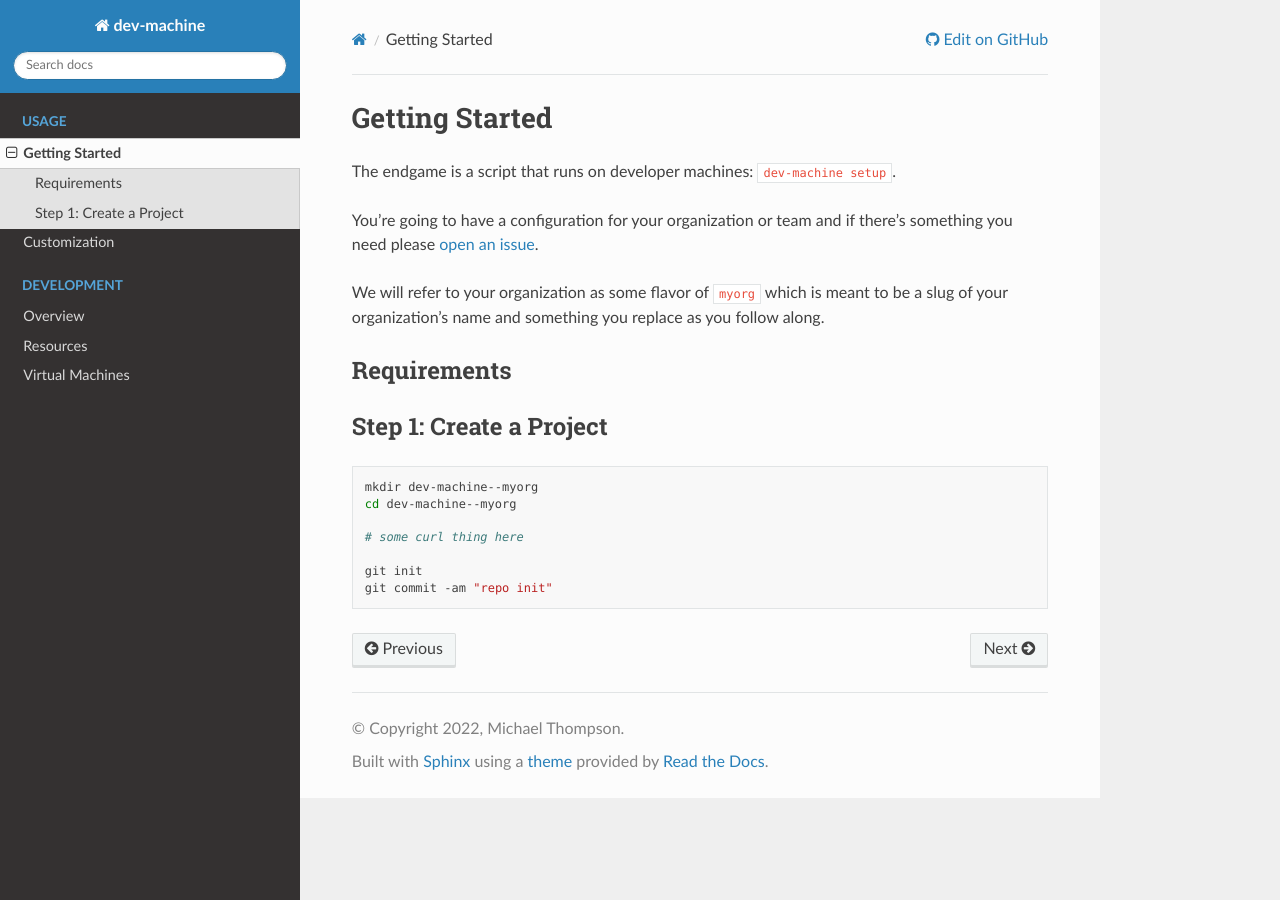
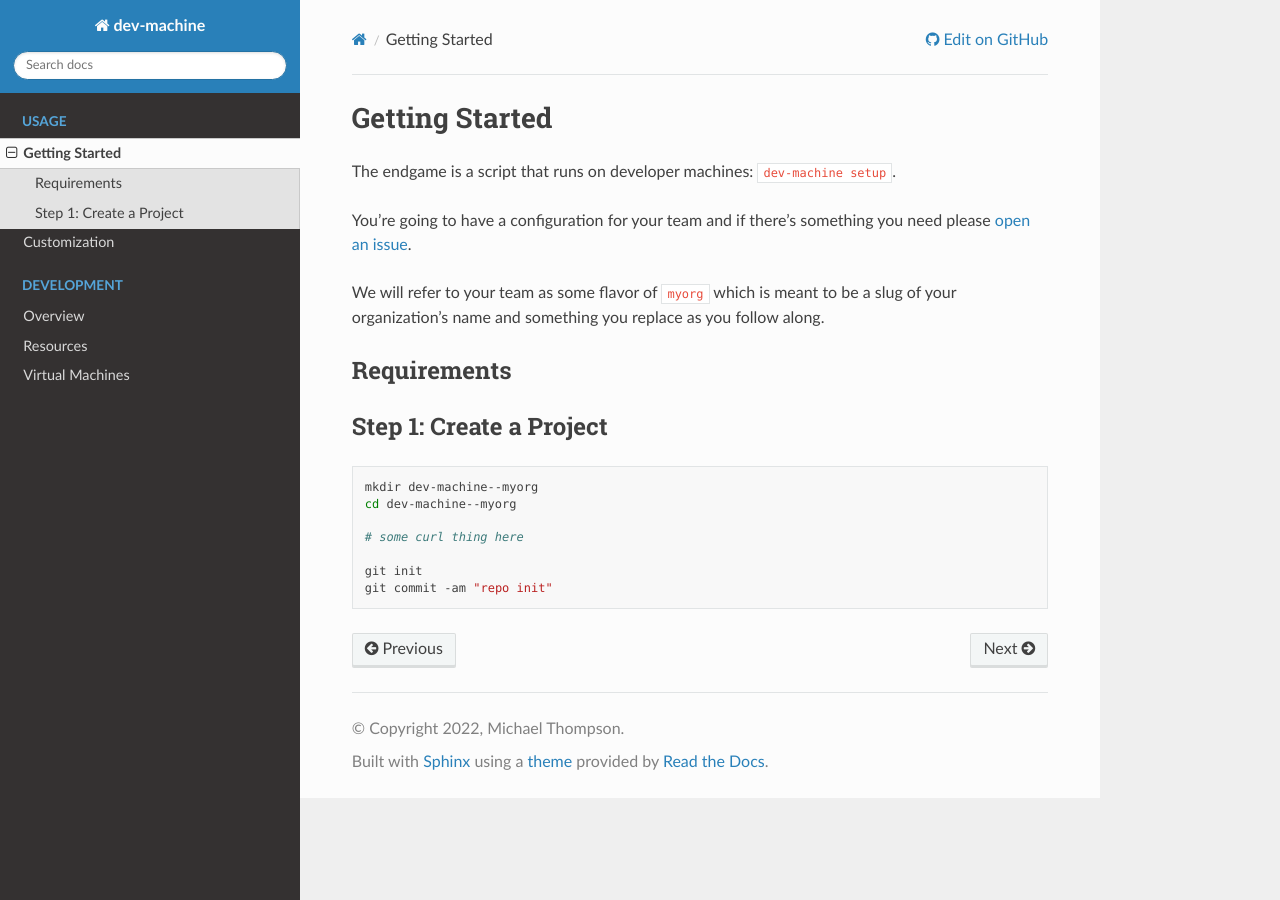
Before and after one commit to ActionScripted/dev-machine, a Sphinx documentation site: the page built from docs/source/usage/getting-started.md, in a window 1280 px wide. Built offline with Sphinx 7.4.7 and the Read the Docs theme 2.0.0, drawn with Linux system fonts in a browser that asks for light colours.

Commit message:
tweaking docs

```diff
--- a/docs/source/usage/getting-started.md
+++ b/docs/source/usage/getting-started.md
@@ -2,9 +2,9 @@
 
 The endgame is a script that runs on developer machines: `dev-machine setup`.
 
-You're going to have a configuration for your organization or team and if there's something you need please [open an issue](https://github.com/ActionScripted/dev-machine/issues).
+You're going to have a configuration for your team and if there's something you need please [open an issue](https://github.com/ActionScripted/dev-machine/issues).
 
-We will refer to your organization as some flavor of `myorg` which is meant to be a slug of your organization's name and something you replace as you follow along.
+We will refer to your team as some flavor of `myorg` which is meant to be a slug of your organization's name and something you replace as you follow along.
 
 ## Requirements
 
```
